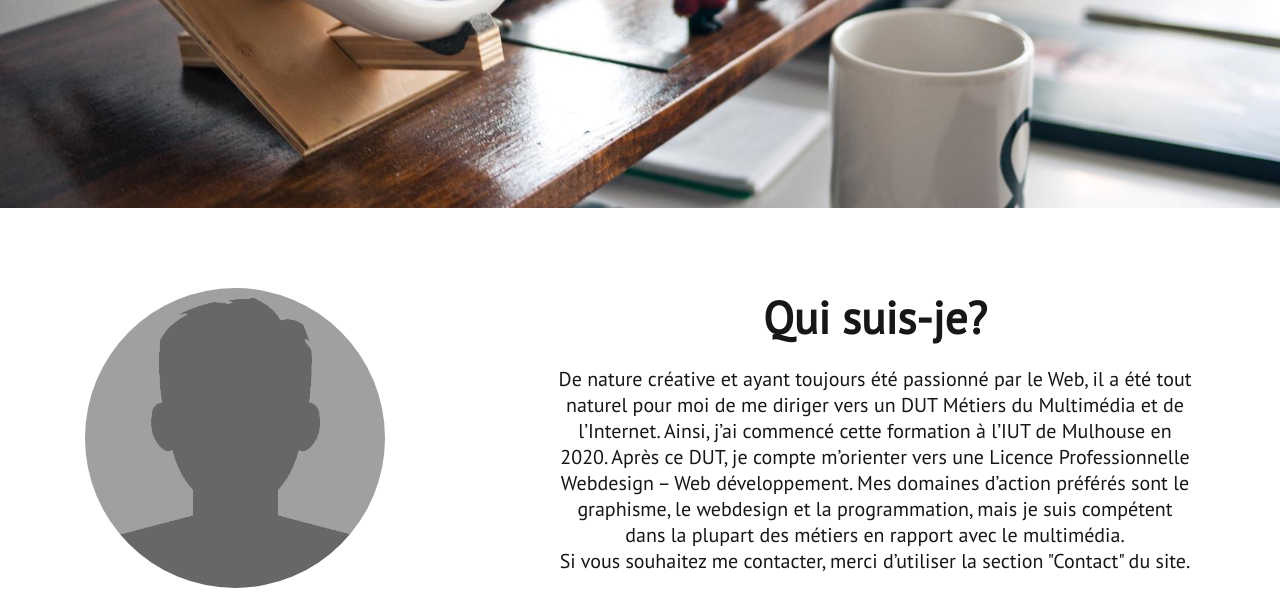
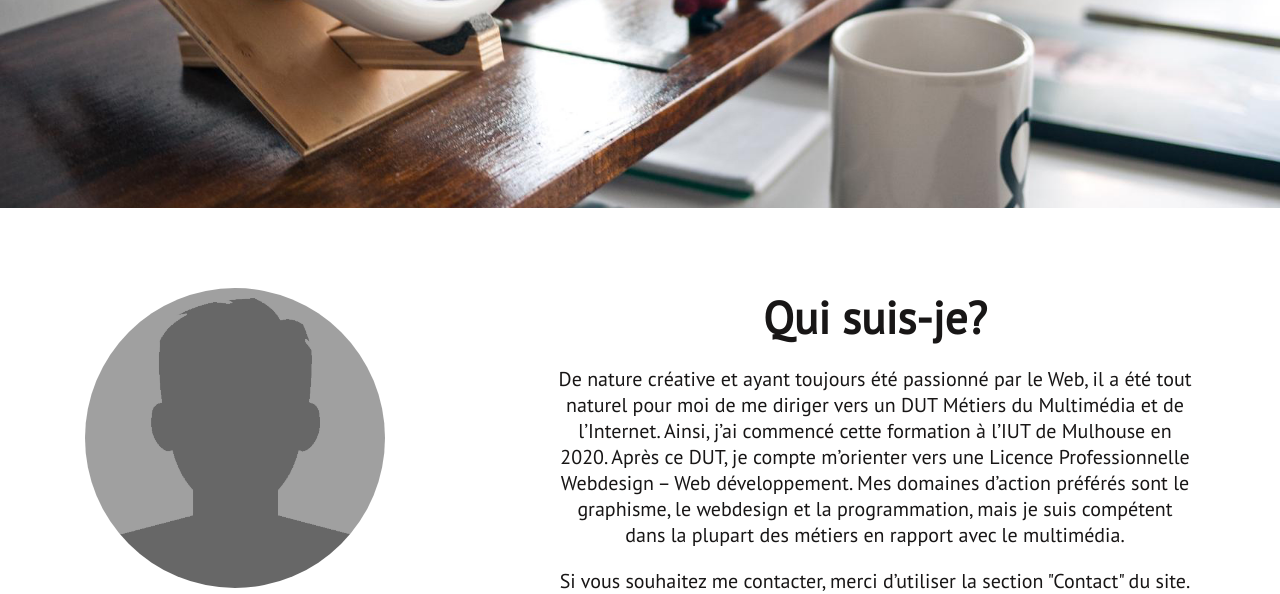
Before and after one commit to JulesHeller/oldportfolio, a plain HTML site: page index.html in a window 1280 px wide. Shown: the part 495-1089 px from the top of the page. Drawn offline with Linux system fonts and the light colour scheme.

Commit message:
Update index.html

```diff
--- a/index.html
+++ b/index.html
@@ -43,7 +43,7 @@
                     le webdesign et la programmation, mais je suis compétent dans la plupart des métiers en rapport
                     avec le multimédia.
                 </div>
-                <div>
+                <div style="margin-top: 20px">
                     Si vous souhaitez me contacter, merci d’utiliser la section "Contact" du site.
                 </div>
             </div>
```
